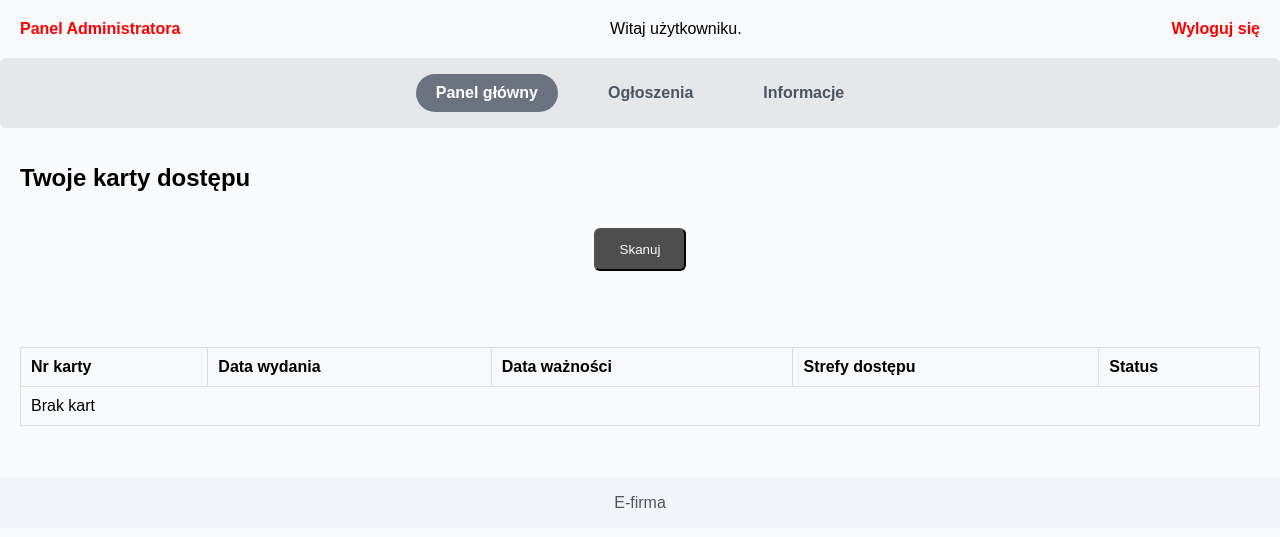
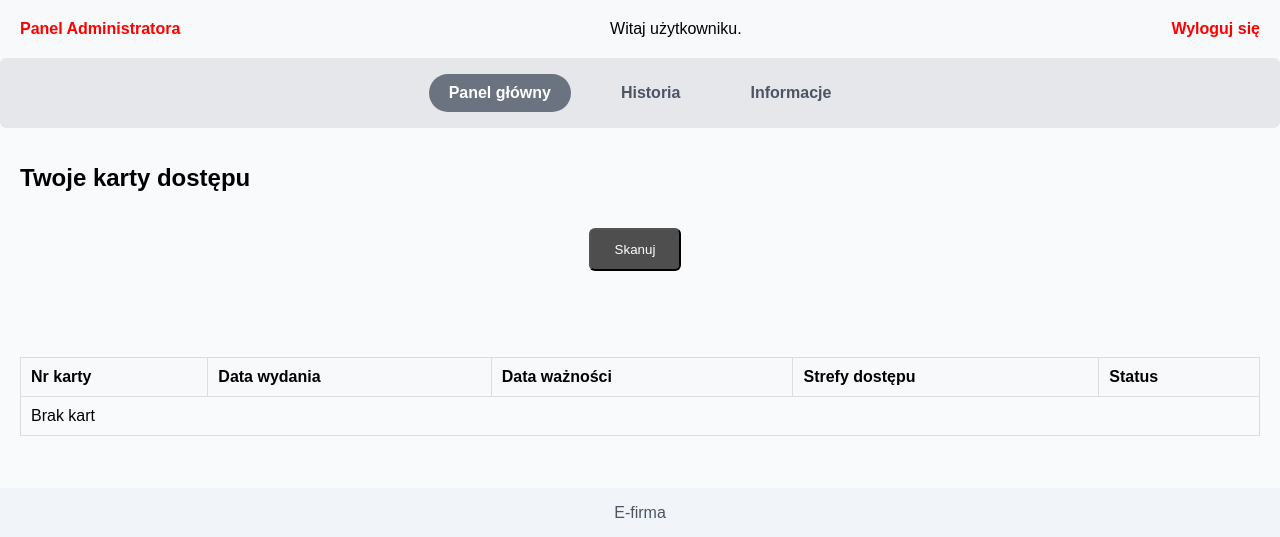
Before and after one commit to RivorX/Aplikacja_KD, a PHP site: page /Frontend/userpanel.php in a window 1280 px wide. Shown: the top 537 px of the page. Run offline with PHP 8.4, Linux system fonts and the light colour scheme; data that the repository does not hold is empty; some libraries are stand-ins or nearby versions.

Commit message:
Poprawka skanowania kodów QR

```diff
--- a/Frontend/style.css
+++ b/Frontend/style.css
@@ -214,5 +214,15 @@ footer p {
     flex-direction: column;
     align-items: center;
     justify-content: center;
-    margin-bottom: 20px; /* Dodatkowy margines na dole */
+    margin-bottom: 20px;
 }
+
+.button-container {
+    display: flex;
+    flex-direction: row;
+    margin-bottom: 10px; /* Dodatkowy margines między przyciskami a qr-reader */
+}
+
+.login-button {
+    margin-right: 10px;
+}
--- a/Frontend/userpanel.php
+++ b/Frontend/userpanel.php
@@ -16,7 +16,7 @@
     </header>
     <nav>
         <a href="#" class="nav-link active" data-section="main">Panel główny</a>
-        <a href="#" class="nav-link" data-section="announcements">Ogłoszenia</a>
+        <a href="#" class="nav-link" data-section="history">Historia</a>
         <a href="#" class="nav-link" data-section="info">Informacje</a>
     </nav>
     <div class="content" id="content">
@@ -37,11 +37,15 @@
             main: `
                 <h1>Twoje karty dostępu</h1>
                 <div class="qr-container">
-                    <button id="scan-qr-button" class="login-button" type="button">Skanuj</button>
-                    <button id="cancel-scan-button" class="login-button" type="button" style="display: none;">Anuluj skanowanie</button>
-                    <button id="change-camera-button" class="login-button" type="button" style="display: none;">Zmień kamerę</button>
+                    <div class="button-container">
+                        <button id="scan-qr-button" class="login-button" type="button">Skanuj</button>
+                        <button id="cancel-scan-button" class="login-button" type="button" style="display: none;">Anuluj skanowanie</button>
+                        <button id="change-camera-button" class="login-button" type="button" style="display: none;">Zmień kamerę</button>
+                    </div>
                     <div id="qr-reader"></div>
                 </div>
+
+
                 <div class="table-container">
                     <table id="cards-table">
                         <thead>
@@ -61,9 +65,9 @@
                     </table>
                 </div>
             `,
-            announcements: `
-                <h1>Ogłoszenia</h1>
-                <p>Tu znajdziesz najnowsze ogłoszenia.</p>
+            history: `
+                <h1>Historia wejść</h1>
+                <p>Tu znajdziesz najnowszą historię.</p>
             `,
             info: `
                 <h1>Informacje</h1>
```
